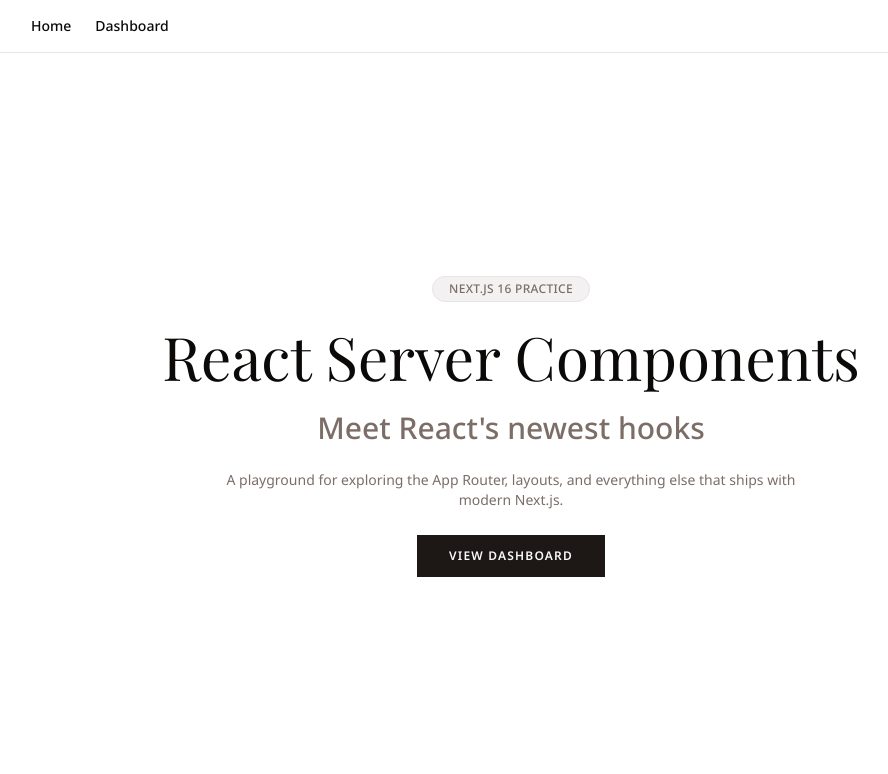
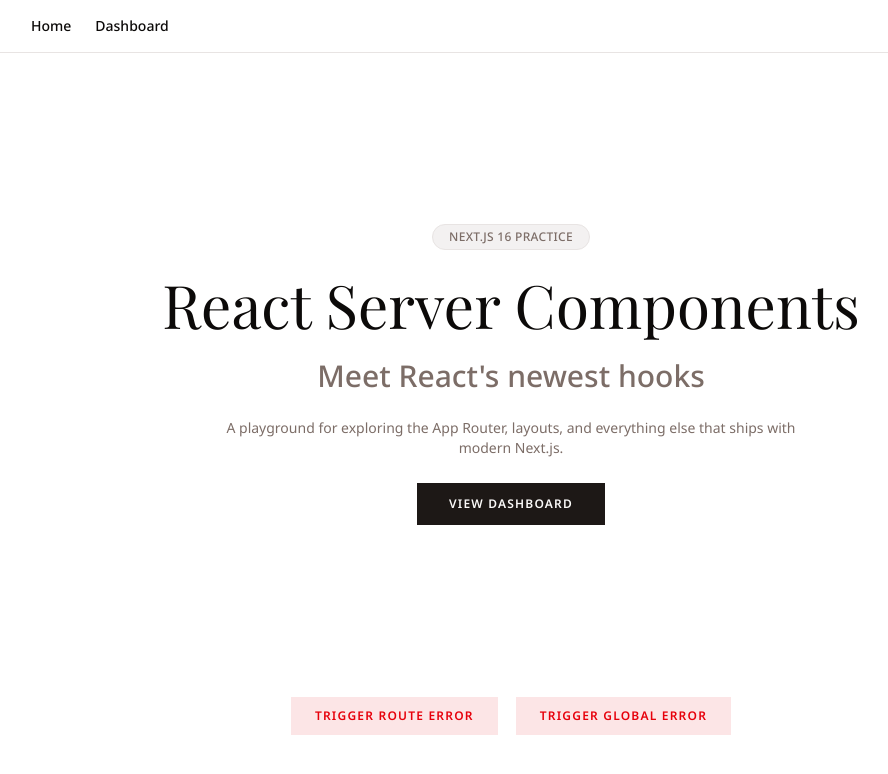
Before and after one commit to umershaikh123/next-practice, a Next.js app: page / in a window 1280 px wide. Shown: the top 774 px of the page, without its empty margins (129-1017 px from the left). Built offline with nearby package versions, Linux system fonts and the light colour scheme; a web font is replaced by a local one.

Commit message:
chore : testing error boundaries

```diff
--- a/package.json
+++ b/package.json
@@ -5,7 +5,7 @@
   "scripts": {
     "dev": "next dev",
     "build": "next build",
-    "start": "next start",
+    "start": "next build && next start",
     "lint": "eslint"
   },
   "dependencies": {
@@ -18,7 +18,6 @@
     "next": "16.3.3",
     "react": "19.2.8",
     "react-dom": "19.2.8",
-    "react-loader-spinner": "^8.0.2",
     "shadcn": "^4.19.0",
     "tailwind-merge": "^3.6.0",
     "tw-animate-css": "^1.4.0"
--- a/src/app/dashboard/page.tsx
+++ b/src/app/dashboard/page.tsx
@@ -2,6 +2,7 @@
 import { DashboardHeader } from "./_components/dashboard-header"
 import { MetricCard } from "./_components/metric-card"
 import { getDashboardMetrics } from "./_lib/get-dashboard-metrics"
+import { ErrorTrigger } from "@/shared/components/error-trigger"
 
 export const metadata: Metadata = {
   title: "Dashboard",
@@ -18,6 +19,9 @@
           <MetricCard key={metric.id} metric={metric} />
         ))}
       </div>
+      <div className="flex justify-center">
+        <ErrorTrigger label="Trigger route error" message="Simulated route error on Dashboard" />
+      </div>
     </div>
   )
 }
--- a/src/app/error.tsx
+++ b/src/app/error.tsx
@@ -1,19 +1,29 @@
 "use client"
-
+import { useEffect } from "react"
 import { Button } from "@/shared/components/ui/button"
+import { GLOBAL_ERROR_MESSAGE } from "@/shared/constants/error-messages"
 
 export default function Error({
   error,
-  reset,
+  retry,
 }: {
   error: Error & { digest?: string }
-  reset: () => void
+  retry: () => void
 }) {
+  useEffect(() => {
+    // Log the error to an error reporting service
+    console.error(error)
+  }, [error])
+
+  if (error.message === GLOBAL_ERROR_MESSAGE) {
+    throw error
+  }
+
   return (
     <div className="mx-auto flex w-full max-w-5xl flex-1 flex-col items-center justify-center gap-4 p-8 text-center">
       <h1 className="text-2xl font-semibold">Something went wrong</h1>
-      <p className="text-sm text-muted-foreground">{error.message}</p>
-      <Button onClick={reset}>Try again</Button>
+      <p className="text-sm text-muted-foreground">{error?.message}</p>
+      <Button onClick={retry}>Try again</Button>
     </div>
   )
 }
--- a/src/app/page.tsx
+++ b/src/app/page.tsx
@@ -1,7 +1,17 @@
 import { HeroSection } from "./_components/hero-section"
+import { ErrorTrigger } from "@/shared/components/error-trigger"
+import { GLOBAL_ERROR_MESSAGE } from "@/shared/constants/error-messages"
 
 export default async function Home() {
   await new Promise(resolve => setTimeout(resolve, 1000))
 
-  return <HeroSection />
+  return (
+    <>
+      <HeroSection />
+      <div className="flex justify-center gap-4 pb-16">
+        <ErrorTrigger label="Trigger route error" message="Simulated route error on Home" />
+        <ErrorTrigger label="Trigger global error" message={GLOBAL_ERROR_MESSAGE} />
+      </div>
+    </>
+  )
 }
--- /dev/null
+++ b/src/shared/components/error-trigger.tsx
@@ -0,0 +1,23 @@
+"use client"
+
+import { useState } from "react"
+import { Button } from "@/shared/components/ui/button"
+
+type ErrorTriggerProps = {
+  label: string
+  message: string
+}
+
+export function ErrorTrigger({ label, message }: ErrorTriggerProps) {
+  const [shouldThrow, setShouldThrow] = useState(false)
+
+  if (shouldThrow) {
+    throw new Error(message)
+  }
+
+  return (
+    <Button variant="destructive" onClick={() => setShouldThrow(true)}>
+      {label}
+    </Button>
+  )
+}
--- /dev/null
+++ b/src/shared/constants/error-messages.ts
@@ -0,0 +1,2 @@
+export const GLOBAL_ERROR_MESSAGE =
+  "Simulated global error — escapes the route error boundary"
```
Also changed, not shown: 1 other file (tests, documents, lock files or other folders).
